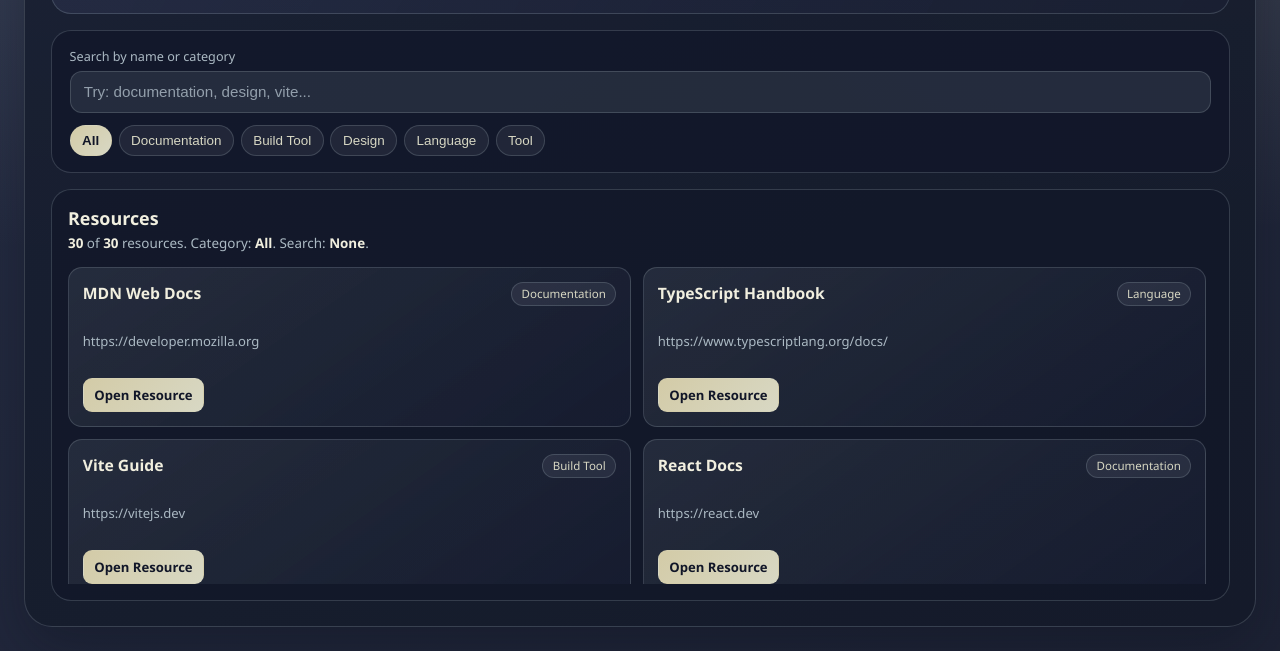
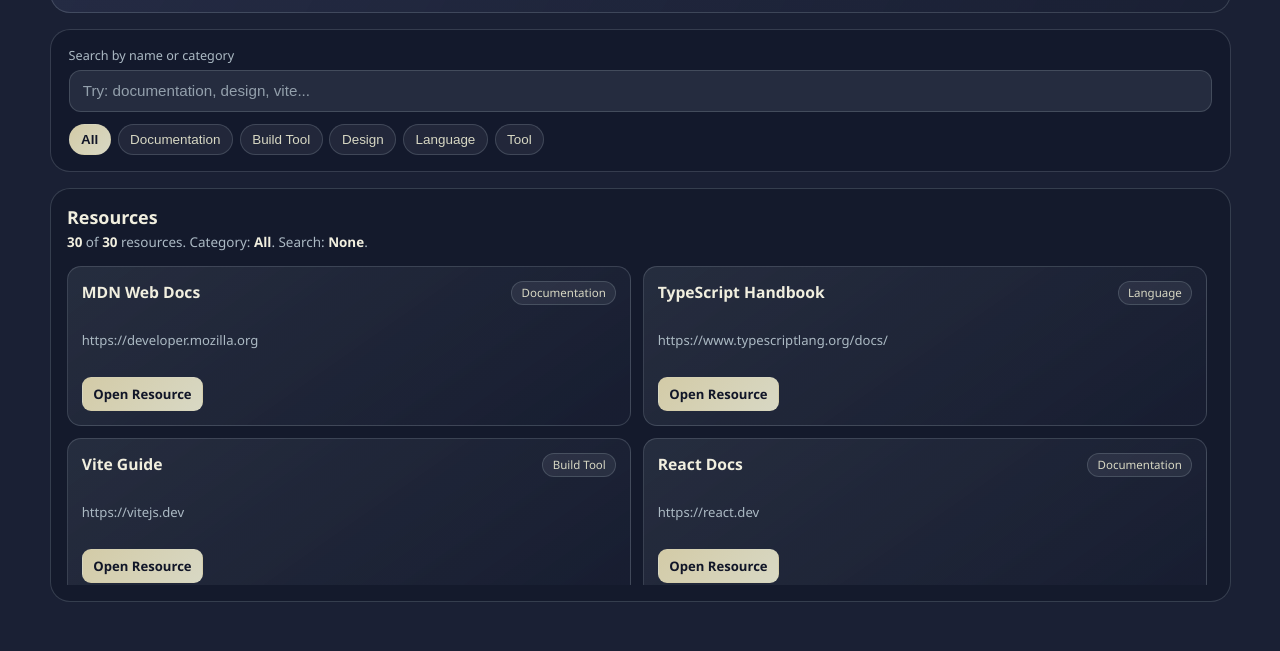
Before and after one commit to kwadjo-wusu-ansah/Developer-Dashboard-Lab, a website built with Vite: page index.html in a window 1280 px wide. Shown: the part 149-800 px from the top of the page. Built offline with nearby package versions, Linux system fonts and the light colour scheme.

Commit message:
style(ui): unify page/dashboard background color and remove outer border radius

```diff
--- a/styles/design-system.css
+++ b/styles/design-system.css
@@ -31,10 +31,7 @@ body {
   font-family: var(--font-ui);
   color: var(--color-mist-100);
   overflow: hidden;
-  background:
-    radial-gradient(1200px 620px at 5% 5%, rgba(172, 186, 196, 0.14), transparent 58%),
-    radial-gradient(900px 500px at 95% 10%, rgba(216, 216, 196, 0.12), transparent 60%),
-    linear-gradient(155deg, #262d44 0%, #1d2234 100%);
+  background: var(--color-ink-900);
 }
 
 .dashboard-frame {
@@ -48,15 +45,11 @@ body {
   max-width: 1440px;
   display: grid;
   grid-template-columns: 1fr;
-  background: linear-gradient(
-    150deg,
-    rgba(24, 31, 49, 0.92),
-    rgba(20, 26, 41, 0.92)
-  );
-  border: 1px solid var(--color-line);
-  border-radius: var(--radius-xl);
+  background: var(--color-ink-900);
+
+  border-radius: 0;
   overflow: hidden;
-  box-shadow: var(--shadow-soft);
+
   animation: rise-fade 480ms ease both;
 }
 
@@ -370,7 +363,7 @@ body {
 
   .dashboard-layout {
     height: 100%;
-    border-radius: 18px;
+    border-radius: 0;
   }
 
   .dashboard-header {
```
